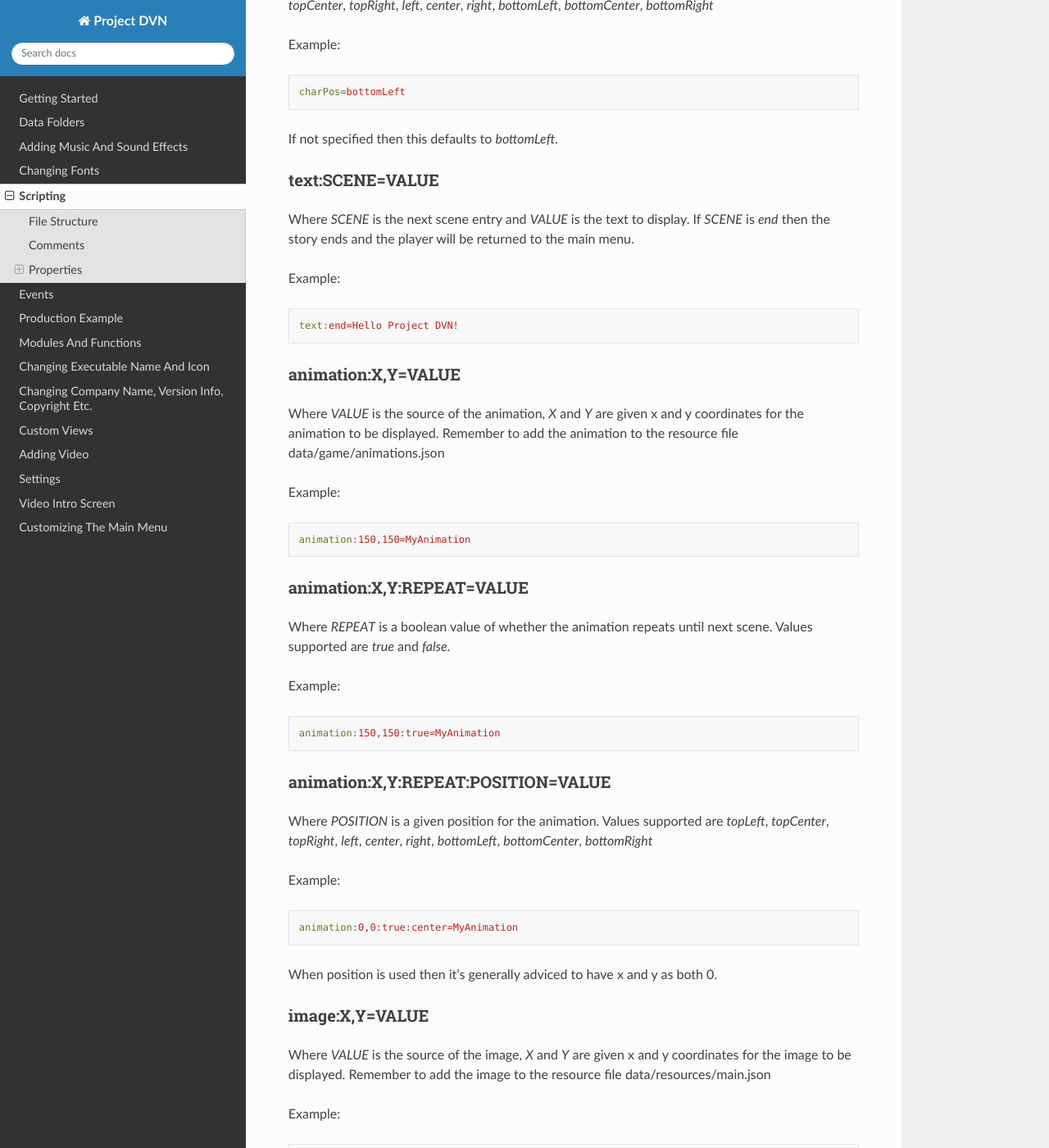
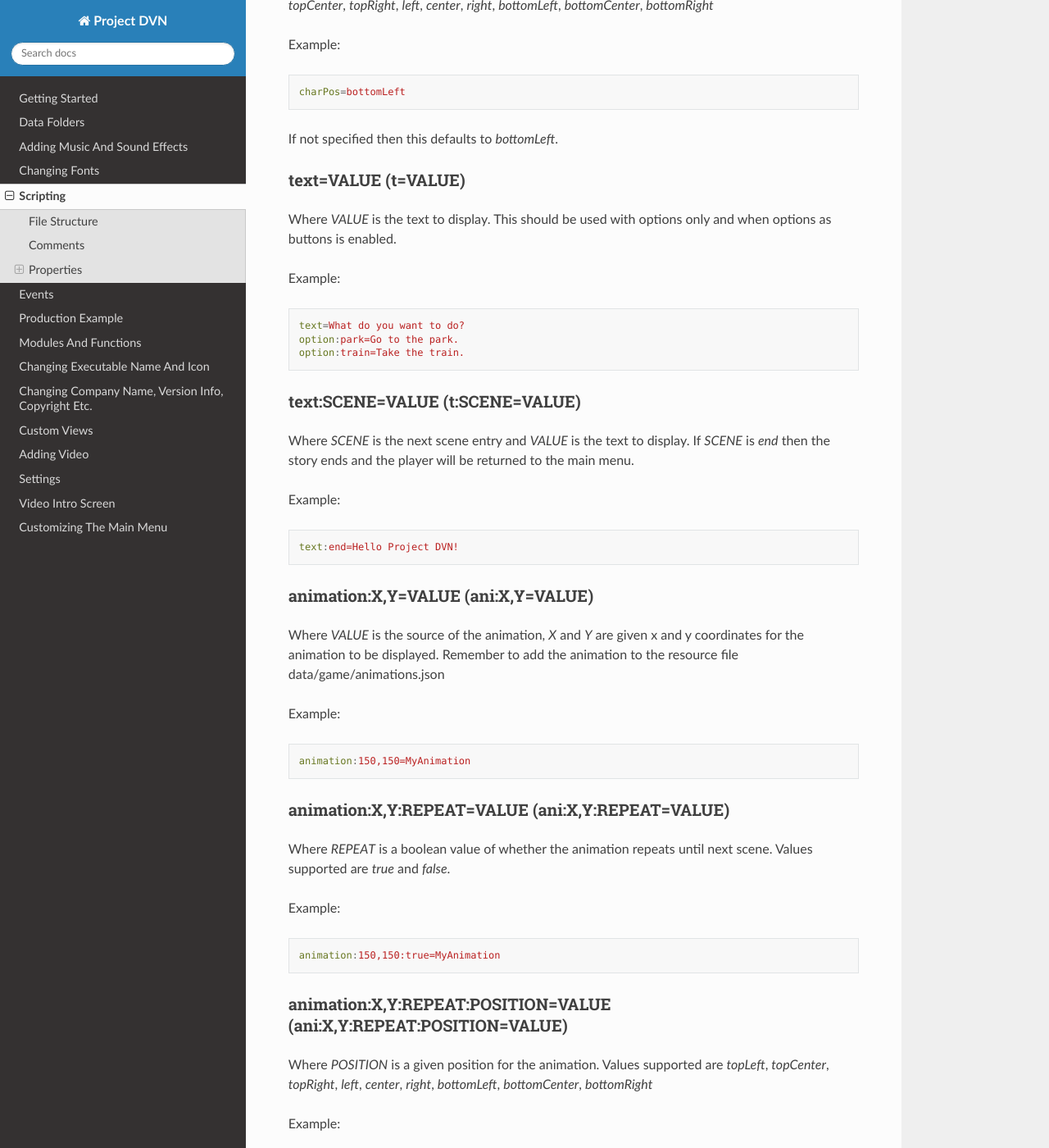
Before and after one commit to ProjectDVN/dvn-docs, a Sphinx documentation site: the page built from docs/source/scripting.rst, in a window 1280 px wide and 1400 px high, scrolled down 3320 px. Shown: the whole window at 82% size. Built offline with Sphinx 7.4.7 and the Read the Docs theme 3.1.0, drawn with Linux system fonts in a browser that asks for light colours; some of the changed text lies outside the part shown.

Commit message:
Update scripting.rst

```diff
--- a/docs/source/scripting.rst
+++ b/docs/source/scripting.rst
@@ -63,7 +63,7 @@ Properties that must be present every time are:
 
 -  text, option, act or view.
 
-background=VALUE
+background=VALUE (bg=VALUE)
 ~~~~~~~~~~~~~~~~
 
 Where *VALUE* is the name given for a background entry within the
@@ -75,7 +75,7 @@ Example:
 
    background=MyBackground
 
-music=VALUE
+music=VALUE (m=VALUE)
 ~~~~~~~~~~~
 
 Where *VALUE* is the name given for a music entry within the resource
@@ -87,7 +87,7 @@ Example:
 
    music=MyMusicTrack
 
-sound=VALUE
+sound=VALUE (s=VALUE)
 ~~~~~~~~~~~
 
 Where *VALUE* is the name given for a sound effect entry within the
@@ -99,7 +99,7 @@ Example:
 
    sound=MySoundEffect
 
-char=VALUE
+char=VALUE (c=VALUE)
 ~~~~~~~~~~
 
 Where *VALUE* is the name given for a character entry within the
@@ -113,7 +113,7 @@ Example:
 
    char=Sakura_Casual_Smile
 
-charName=VALUE
+charName=VALUE (n=VALUE)
 ~~~~~~~~~~~~~~
 
 Where *VALUE* is the name of the character speaking.
@@ -124,7 +124,7 @@ Example:
 
    charName=Sakura
 
-charNamePos=VALUE
+charNamePos=VALUE (np=VALUE)
 ~~~~~~~~~~~~~~~~~
 
 Where *VALUE* is a given value for the position of the name. Values
@@ -136,7 +136,7 @@ Example:
 
    charNamePos=left
 
-charColor=VALUE
+charColor=VALUE (cc=VALUE)
 ~~~~~~~~~~~~~~~
 
 Where *VALUE* is a given hex code ex. fff for white; this sets the
@@ -161,7 +161,7 @@ Example:
 
 If not specified then it defaults to *fff*
 
-charPos=VALUE
+charPos=VALUE (cp=VALUE)
 ~~~~~~~~~~~~~
 
 Where *VALUE* is a given value for the position of the character. Values
@@ -176,7 +176,20 @@ Example:
 
 If not specified then this defaults to *bottomLeft*.
 
-text:SCENE=VALUE
+text=VALUE (t=VALUE)
+~~~~~~~~~~~~~~~~
+
+Where *VALUE* is the text to display. This should be used with options only and when options as buttons is enabled.
+
+Example:
+
+.. code:: ini
+
+   text=What do you want to do?
+   option:park=Go to the park.
+   option:train=Take the train.
+
+text:SCENE=VALUE (t:SCENE=VALUE)
 ~~~~~~~~~~~~~~~~
 
 Where *SCENE* is the next scene entry and *VALUE* is the text to
@@ -189,7 +202,7 @@ Example:
 
    text:end=Hello Project DVN!
 
-animation:X,Y=VALUE
+animation:X,Y=VALUE (ani:X,Y=VALUE)
 ~~~~~~~~~~~~~~~~~~~
 
 Where *VALUE* is the source of the animation, *X* and *Y* are given x
@@ -202,7 +215,7 @@ Example:
 
    animation:150,150=MyAnimation
 
-animation:X,Y:REPEAT=VALUE
+animation:X,Y:REPEAT=VALUE (ani:X,Y:REPEAT=VALUE)
 ~~~~~~~~~~~~~~~~~~~~~~~~~~
 
 Where *REPEAT* is a boolean value of whether the animation repeats until
@@ -214,7 +227,7 @@ Example:
 
    animation:150,150:true=MyAnimation
 
-animation:X,Y:REPEAT:POSITION=VALUE
+animation:X,Y:REPEAT:POSITION=VALUE (ani:X,Y:REPEAT:POSITION=VALUE)
 ~~~~~~~~~~~~~~~~~~~~~~~~~~~~~~~~~~~
 
 Where *POSITION* is a given position for the animation. Values supported
@@ -230,7 +243,7 @@ Example:
 When position is used then it’s generally adviced to have x and y as
 both 0.
 
-image:X,Y=VALUE
+image:X,Y=VALUE (i:X,Y=VALUE)
 ~~~~~~~~~~~~~~~
 
 Where *VALUE* is the source of the image, *X* and *Y* are given x and y
@@ -243,7 +256,7 @@ Example:
 
    image:150,150=MyImage
 
-image:X,Y:POSITION=VALUE
+image:X,Y:POSITION=VALUE (i:X,Y:POSITION=VALUE)
 ~~~~~~~~~~~~~~~~~~~~~~~~
 
 Where *POSITION* is a given position for the image. Values supported are
@@ -259,7 +272,7 @@ Example:
 When position is used then it’s generally adviced to have x and y as
 both 0.
 
-option:SCENE=VALUE
+option:SCENE=VALUE (o:SCENE=VALUE)
 ~~~~~~~~~~~~~~~~~~
 
 Where *SCENE* is the next scene entry when the option is chosen and
@@ -282,7 +295,7 @@ Example:
    [no]
    text:end=Aw... How come?
 
-act:SCENE:CONTINUE_TEXT=VALUE
+act:SCENE:CONTINUE_TEXT=VALUE (a:SCENE:CONTINUE_TEXT=VALUE)
 ~~~~~~~~~~~~~~~~~~~~~~~~~~~~~
 
 Where *SCENE* is the next scene entry, *CONTINUE_TEXT* is the text of
@@ -298,7 +311,7 @@ Example:
    [start]
    text:end=Welcome to my story!
 
-label:FONT_SIZE:X,Y:COLOR=VALUE
+label:FONT_SIZE:X,Y:COLOR=VALUE (l:FONT_SIZE:X,Y:COLOR=VALUE)
 ~~~~~~~~~~~~~~~~~~~~~~~~~~~~~~~
 
 Where *FONT_SIZE* is the size of the font, *X* is the x position, *Y* is
```
